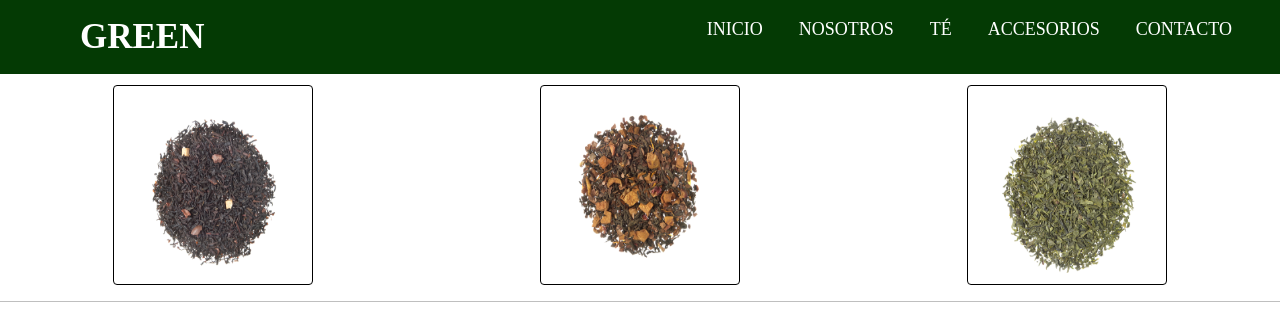
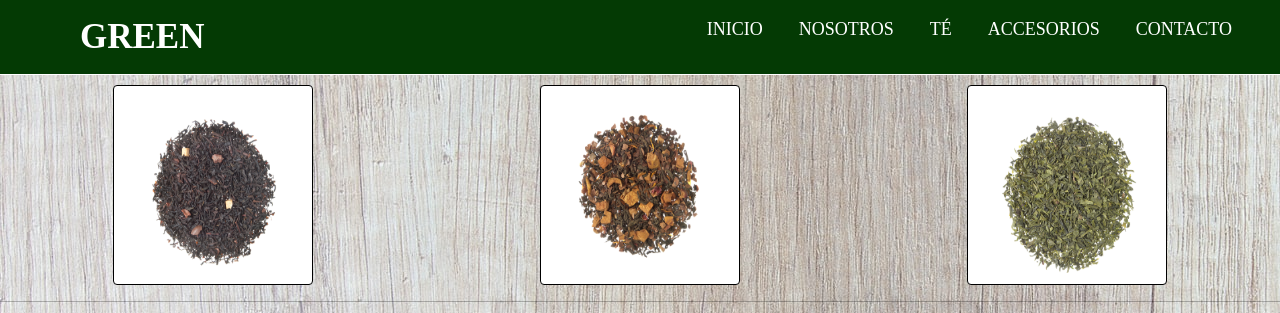
Before and after one commit to MartinezLautaro19/Proyecto-1, a website: page index.html in a window 1280 px wide. Shown: the top 313 px of the page. Drawn offline with Linux system fonts and the light colour scheme; grey boxes are pictures that could not be loaded.

Commit message:
Añadi un fondo en toda la página

```diff
--- a/main.css
+++ b/main.css
@@ -263,3 +263,7 @@ textarea {
 @media screen and (max-width: 630px) {
   .h1-error {
     font-size: 16px; } }
+
+body{
+  background: url(image/fondo.jpg);
+}
```
Also changed, not shown: image/fondo.jpg (added).
